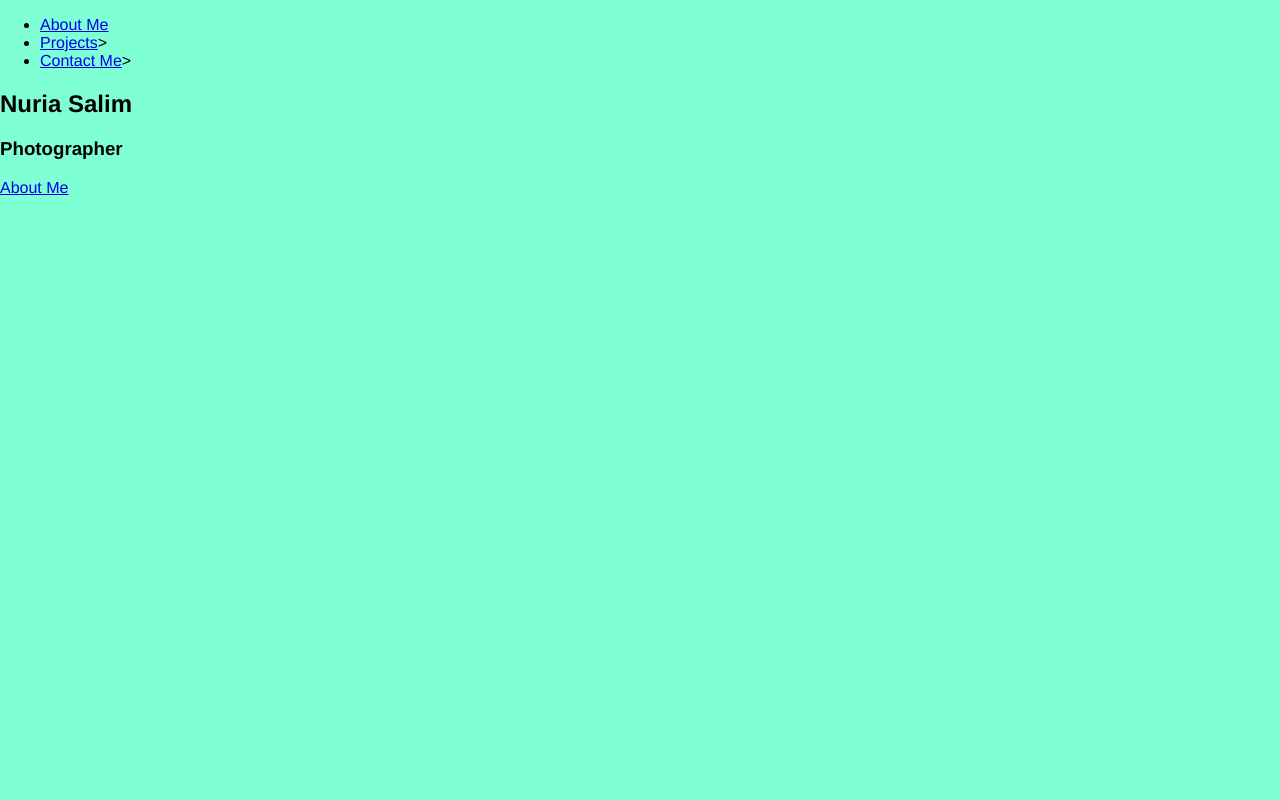
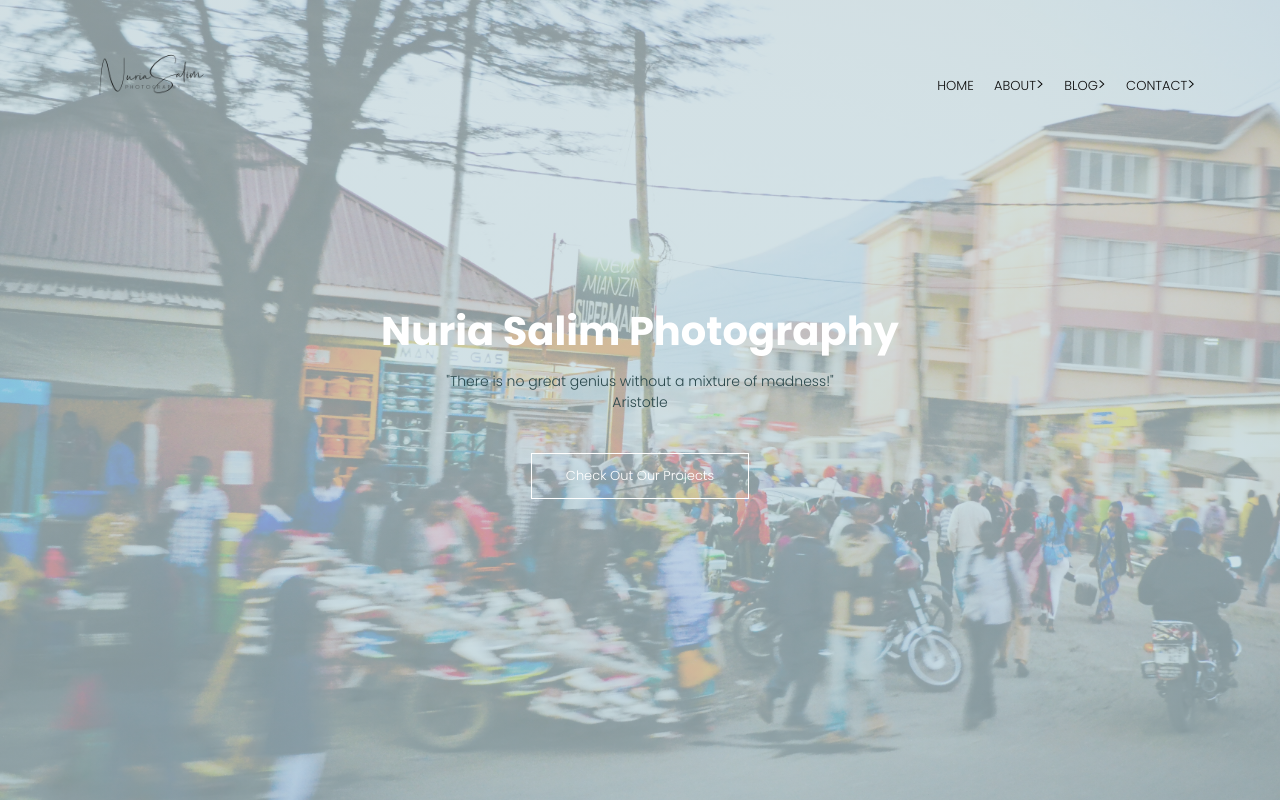
Before and after one commit to nuriasalim/my-portfolio, a plain HTML site: page index.html in a window 1280 px wide. Drawn offline with Linux system fonts and the light colour scheme.

Commit message:
portfolio

```diff
--- a/index.html
+++ b/index.html
@@ -5,23 +5,31 @@
     <meta http-equiv="X-UA-Compatible" content="IE=edge">
     <meta name="viewport" content="width=device-width, initial-scale=1.0">
     <link rel="stylesheet" href="./public/style.css">
-    <title>Nuria Salim</title>
+    <link rel="preconnect" href="https://fonts.googleapis.com">
+<link rel="preconnect" href="https://fonts.gstatic.com" crossorigin>
+<link href="https://fonts.googleapis.com/css2?family=Poppins:ital,wght@0,300;0,600;0,700;1,100;1,400&display=swap" rel="stylesheet">
+    <title>Nuria Salim Photography</title>
 </head>
 <body>
     <section class ="hero">
         <nav>
-            <ul id="nav-list">
-                <li><a href ="#">About Me </a></li>
-                <li><a href ="#">Projects</a>></li>
-                <li><a href ="#">Contact Me</a>></li>
+            <a href ="index.html"><img src = "images/logo.png"></a>
+            <div class="nav-links">
+                <ul>
+                    <li><a href ="#">HOME</a></li>
+                    <li><a href ="#">ABOUT</a>></li>
+                    <li><a href ="#">BLOG</a>></li>
+                    <li><a href ="#">CONTACT</a>></li>
+                </ul>
+            </div>
 
-            </ul>
         </nav>
         <div class ="hero-area">
             <div class="hero-text">
-                <h1>Nuria Salim</h1>
-                <h3>Photographer</h3>
-                <div class = "button"><a href ="#">About Me</a></div>
+                <h1>Nuria Salim Photography</h1>
+                <p>"There is no great genius without a mixture of madness!"<br> Aristotle
+                </p>
+                <a href ="" class="button">Check Out Our Projects</a>
             </div>
             <div>
                 <div><a href =""></a></div>
--- a/public/style.css
+++ b/public/style.css
@@ -1,9 +1,109 @@
-body{
-    background-color: aquamarine;
-    font-family:'Franklin Gothic Medium', 'Arial Narrow', Arial, sans-serif;
+ *{
     margin: 0;
-}
-section{
-    bg
+    padding: 0;
+    font-family: 'Poppins', sans-serif;
+ }
 
-}
+ .hero{
+    min-height: 100vh;
+    width: 100%;
+    background-image:linear-gradient(rgba(194, 213, 219, 0.7),rgba(187, 213, 220, 0.7)) ,url(images/home.png)
+    ;
+    background-position: center;
+    background-size: cover;
+    position: relative;
+
+ }
+ nav{
+    display: flex;
+    padding: 2% 6%;
+    justify-content: space-between;
+    align-items: center;
+ }
+ nav img {
+    width: 150px;
+
+ }
+ .nav-links{
+    flex: 1;
+    text-align: right;
+ }
+ .nav-links ul li{
+    list-style: none;
+    display: inline-block;
+    padding: 8px;
+    position: relative;
+
+ }
+ .nav-links ul li a{
+    color:rgb(14, 14, 14);
+    text-decoration: none;
+    font-size: 13px;
+ }
+ .nav-links ul li::after{
+    content: '';
+    width: 0%;
+    height: 2px;
+    background: #989493;
+    display: block;
+    margin: auto;
+    transition: 0.5s;
+ }
+ .nav-links ul li:hover::after{
+    width: 100%;
+
+ }
+ .hero-text{
+    width: 90%;
+    color: #fff;
+    position: absolute;
+    top: 50%;
+    left: 50%;
+    transform: translate(-50%, -50%);
+    text-align: center;
+ }
+ .hero-text h1{
+    font-size: 40px;
+ }
+ .hero-text p{
+    margin: 10px 0 40px;
+    font-size: 14px;
+    color: rgb(42, 72, 76);
+ }
+ .button{
+    display: inline-block;
+    text-decoration: none;
+    color: white;
+    border: 1px solid #fff;
+    padding: 12px 34px;
+    font-size: 13px;
+    background: transparent;
+    position: relative;
+    cursor: pointer;
+
+ }
+ .button:hover{
+    border: 1px solid #66cbd9;
+    background: #66cbd9;
+    transition: 1s;
+
+ }
+ @media(max-width: 700px){
+    .hero-text h1{
+        font-size: 20px;
+     }
+     .nav-links ul li::after{
+        display:
+        block;
+     }
+     .nav-links{
+        position: absolute;
+        background:  #66cbd9;
+        height: 100vh;
+        width: 200px;
+        top: 0;
+        right: 0;
+        text-align: left;
+        z-index: 2;
+    }
+ }
```
Also changed, not shown: public/images/home.png (added), public/images/image1.png (added), public/images/logo.png (added), 2 other files.
